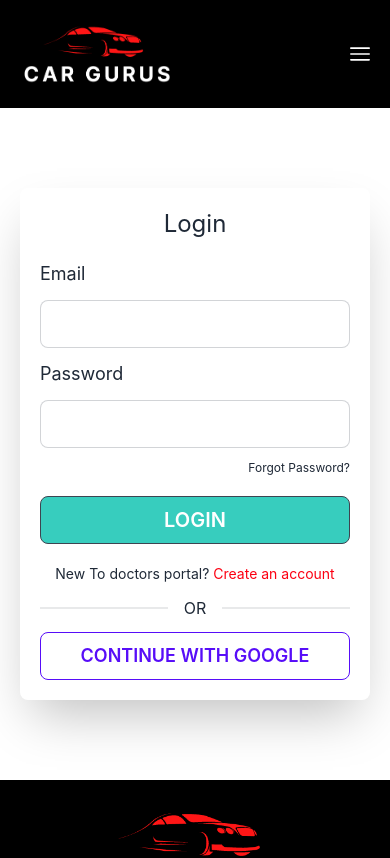
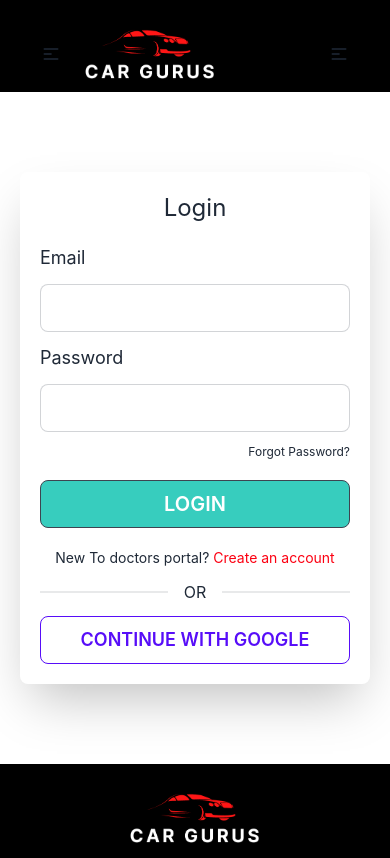
Before and after one commit to imran-mridha/car-gurus-client, a React (Create React App) app: page /login in a window 390 px wide. Shown: the top 858 px of the page. Built offline with nearby package versions, Linux system fonts and the light colour scheme; no server answers.

Commit message:
Added React Loader Spinner

```diff
--- a/package.json
+++ b/package.json
@@ -11,6 +11,7 @@
     "react": "^18.2.0",
     "react-dom": "^18.2.0",
     "react-hook-form": "^7.39.5",
+    "react-loader-spinner": "^5.3.4",
     "react-router-dom": "^6.4.3",
     "react-scripts": "5.0.1",
     "react-toastify": "^9.1.1",
--- /dev/null
+++ b/src/Pages/Dashoard/Dashoard/Dashoard.jsx
@@ -0,0 +1,11 @@
+import React from 'react';
+
+const Dashoard = () => {
+  return (
+    <div className='h-96'>
+      this is dashboard
+    </div>
+  );
+};
+
+export default Dashoard;
--- a/src/Routes/Router/Router.js
+++ b/src/Routes/Router/Router.js
@@ -1,3 +1,4 @@
+import Dashoard from "../../Pages/Dashoard/Dashoard/Dashoard";
 import Login from "../../Pages/Login/Login";
 import Register from "../../Pages/Register/Register";
 
@@ -22,6 +23,10 @@
         path: 'login',
         element: <Login />
       },
+      {
+        path: 'dashboard',
+        element: <Dashoard />
+      },
     ]
   }
 ])
--- a/src/Shared/Footer/Footer.jsx
+++ b/src/Shared/Footer/Footer.jsx
@@ -4,11 +4,11 @@
 const Footer = () => {
   return (
     <footer className="bg-secondary text-white">
-      <div className="container px-6 pt-6 w-11/12 mx-auto">
+      <div className="container mx-auto px-6 pt-6">
         <div className="grid lg:grid-cols-4 gap-4 md:grid-cols-2">
           <div className="mb-6">
             <div className="text-white text-3xl md:text-start flex items-center justify-center mb-3">
-              <img className='w-3/4' src={logo} alt="" />
+              <img className='w-36' src={logo} alt="" />
               {/* <h2 className="uppercase">Smile <span className="text-yellow-400 font-extrabold">Builders</span></h2> */}
             </div>
             <p className="text-center md:text-start">There’s no substitute for compassion, no shortcut when it comes to sincerity.</p>
--- a/src/Shared/Header/Header.jsx
+++ b/src/Shared/Header/Header.jsx
@@ -11,13 +11,13 @@
       toast.success("Sign Out Success");
     });
   };
-  const [isMenuOpen, setIsMenuOpen] = useState(false);
+  // const [isMenuOpen, setIsMenuOpen] = useState(false);
   const menuItems = <>
-    <li className='hover:text-theme-default'><Link to='/'>Home</Link></li>
-    <li className='hover:text-theme-default'><Link to='/'>About</Link></li>
-    <li className='hover:text-theme-default'><Link to='/'>Services</Link></li>
-    <li className='hover:text-theme-default'><Link to='/'>Blog</Link></li>
-    <li className='hover:text-theme-default'><Link to='/'>Contact</Link></li>
+    <li className='hover:text-primary'><Link to='/'>Home</Link></li>
+    <li className='hover:text-primary'><Link to='/'>About</Link></li>
+    <li className='hover:text-primary'><Link to='/'>Services</Link></li>
+    <li className='hover:text-primary'><Link to='/'>Blog</Link></li>
+    <li className='hover:text-primary'><Link to='/'>Contact</Link></li>
     {
       user?.email ?
         <>
@@ -29,88 +29,58 @@
     }
   </>
   return (
-    <div className='bg-secondary'>
-      <div className="px-4 md:px-0 py-5 container mx-auto">
-        <div className="relative flex items-center justify-between">
-          <Link
-            to="/"
-            aria-label="Company"
-            title="Company"
-            className="inline-flex items-center"
-          >
-            <span className="text-white text-2xl md:text-3xl md:text-start flex">
-              <img className='w-1/2' src={logo} alt="" />
-              {/* <h2 className="uppercase text-white">Smile <br /> <span className="text-yellow-400 font-extrabold">Builders</span></h2> */}
-            </span>
-          </Link>
-          <ul className="flex items-center hidden space-x-8 lg:flex text-white font-semibold">
-            {menuItems}
-          </ul>
-          <div className="lg:hidden">
-            <button
-              aria-label="Open Menu"
-              title="Open Menu"
-              className="p-2 -mr-1 transition duration-200 rounded focus:outline-none focus:shadow-outline hover:bg-yellow-500 focus:bg-deep-purple-50"
-            >
-              <svg className="w-5 text-white" viewBox="0 0 24 24">
+    <div className="bg-secondary">
+      <div className="container mx-auto px-6 pt-6 navbar flex justify-between">
+        <div className="">
+          <div className="dropdown">
+            <label tabIndex={0} className="btn btn-ghost lg:hidden">
+              <svg
+                xmlns="http://www.w3.org/2000/svg"
+                className="h-5 w-5"
+                fill="none"
+                viewBox="0 0 24 24"
+                stroke="currentColor"
+              >
                 <path
-                  fill="currentColor"
-                  d="M23,13H1c-0.6,0-1-0.4-1-1s0.4-1,1-1h22c0.6,0,1,0.4,1,1S23.6,13,23,13z"
-                />
-                <path
-                  fill="currentColor"
-                  d="M23,6H1C0.4,6,0,5.6,0,5s0.4-1,1-1h22c0.6,0,1,0.4,1,1S23.6,6,23,6z"
-                />
-                <path
-                  fill="currentColor"
-                  d="M23,20H1c-0.6,0-1-0.4-1-1s0.4-1,1-1h22c0.6,0,1,0.4,1,1S23.6,20,23,20z"
+                  strokeLinecap="round"
+                  strokeLinejoin="round"
+                  strokeWidth="2"
+                  d="M4 6h16M4 12h8m-8 6h16"
                 />
               </svg>
-            </button>
-            {isMenuOpen && (
-              <div className="absolute top-0 left-0 w-full z-50">
-                <div className="p-5 bg-cyan-900 border rounded shadow-sm">
-                  <div className="flex items-center justify-between mb-4">
-                    <div>
-                      <Link
-                        to="/"
-                        aria-label="Company"
-                        title="Company"
-                        className="inline-flex items-center"
-                      >
-
-                        <span className="text-white text-3xl md:text-start flex">
-                          <img className='w-14' src={logo} alt="" />
-                          <h2 className="uppercase text-white">Smile <br /> <span className="text-yellow-400 font-extrabold">Builders</span></h2>
-                        </span>
-                      </Link>
-                    </div>
-                    <div>
-                      <button
-                        aria-label="Close Menu"
-                        title="Close Menu"
-                        className="p-2 -mt-2 -mr-2 transition duration-200 rounded hover:bg-gray-200 focus:bg-gray-200 focus:outline-none focus:shadow-outline"
-                        onClick={() => setIsMenuOpen(false)}
-                      >
-                        <svg className="w-5 text-white" viewBox="0 0 24 24">
-                          <path
-                            fill="currentColor"
-                            d="M19.7,4.3c-0.4-0.4-1-0.4-1.4,0L12,10.6L5.7,4.3c-0.4-0.4-1-0.4-1.4,0s-0.4,1,0,1.4l6.3,6.3l-6.3,6.3 c-0.4,0.4-0.4,1,0,1.4C4.5,19.9,4.7,20,5,20s0.5-0.1,0.7-0.3l6.3-6.3l6.3,6.3c0.2,0.2,0.5,0.3,0.7,0.3s0.5-0.1,0.7-0.3 c0.4-0.4,0.4-1,0-1.4L13.4,12l6.3-6.3C20.1,5.3,20.1,4.7,19.7,4.3z"
-                          />
-                        </svg>
-                      </button>
-                    </div>
-                  </div>
-                  <nav className='bg-cyan-900'>
-                    <ul className="space-y-4 text-white font-semibold">
-                      {menuItems}
-                    </ul>
-                  </nav>
-                </div>
-              </div>
-            )}
+            </label>
+            <ul
+              tabIndex={0}
+              className="menu menu-compact dropdown-content mt-3 p-2 shadow bg-base-100 rounded-box w-52"
+            >
+              {menuItems}
+            </ul>
+          </div>
+          <div>
+            <Link to="/">
+             <img className='w-36' src={logo} alt="" />
+            </Link>
           </div>
         </div>
+        <div className="hidden lg:flex">
+          <ul className="menu menu-horizontal p-0 text-white">{menuItems}</ul>
+        </div>
+        <label htmlFor="dashboard-drawer" tabIndex={2} className="btn btn-ghost lg:hidden">
+          <svg
+            xmlns="http://www.w3.org/2000/svg"
+            className="h-5 w-5"
+            fill="none"
+            viewBox="0 0 24 24"
+            stroke="currentColor"
+          >
+            <path
+              strokeLinecap="round"
+              strokeLinejoin="round"
+              strokeWidth="2"
+              d="M4 6h16M4 12h8m-8 6h16"
+            />
+          </svg>
+        </label>
       </div>
     </div>
   );
--- /dev/null
+++ b/src/Shared/Loader/Loader.jsx
@@ -0,0 +1,23 @@
+import React from 'react';
+import { CirclesWithBar } from 'react-loader-spinner';
+
+const Loader = () => {
+  return (
+    <div className='h-screen flex justify-center items-center'>
+      <CirclesWithBar
+              height="100"
+              width="100"
+              color="#FC0012"
+              wrapperStyle={{}}
+              wrapperClass=""
+              visible={true}
+              outerCircleColor=""
+              innerCircleColor=""
+              barColor=""
+              ariaLabel='circles-with-bar-loading'
+            />
+    </div>
+  );
+};
+
+export default Loader;
```
Also changed, not shown: src/Routes/PrivateRoute/PrivateRoute.jsx (added), 1 other file (tests, documents, lock files or other folders).
